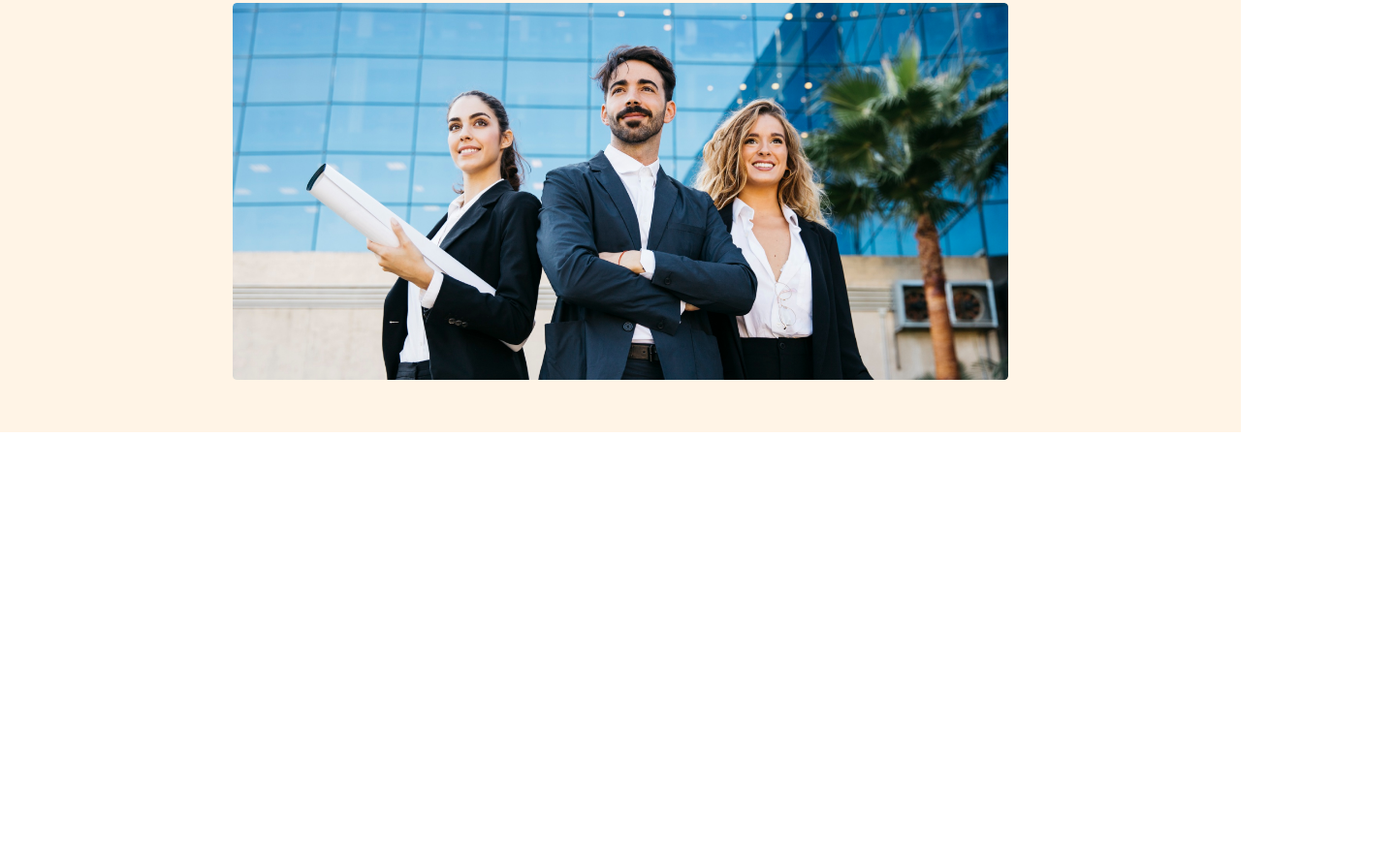
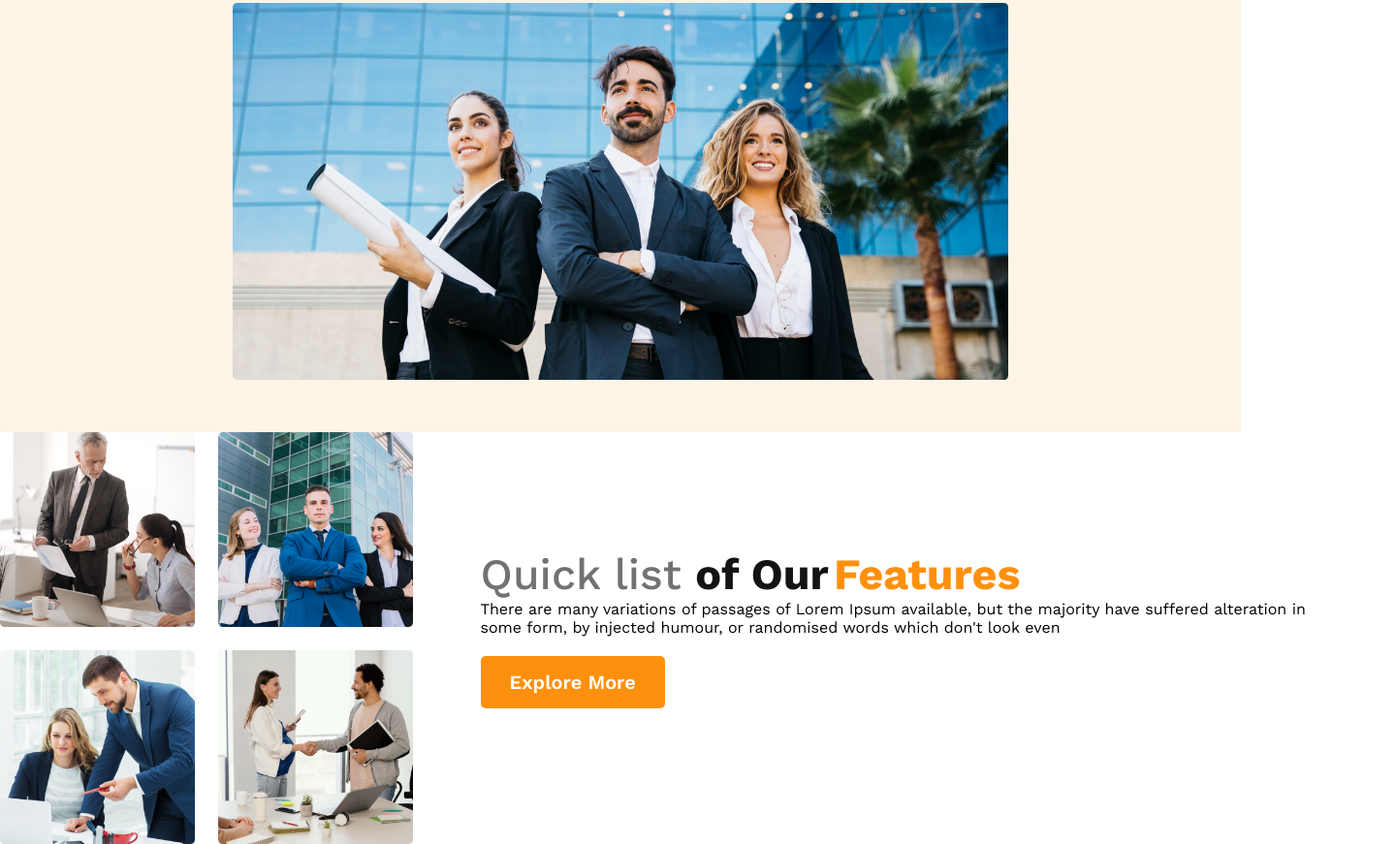
Before and after one commit to abdullahpahar/module-09-class-practice, a plain HTML site: page index.html in a window 1280 px wide. Shown: the part 615-1486 px from the top of the page at 97% size, 1440 px wide, since content can reach past the window. Before the commit the page ends 1061 px from the top, so only its background shows below. Drawn offline with nearby package versions, Linux system fonts and the light colour scheme.

Commit message:
team complite without responsive

```diff
--- a/index.html
+++ b/index.html
@@ -32,7 +32,23 @@
         </div>
         <img src="images/banner.png" alt="">
     </header>
+                            <!-- Main-section -->
     <main>
+        <section>
+            <div class="team-wrapper">
+                <div class="team-left">
+                    <img src="images/team1.png" alt="">
+                    <img src="images/team2.png" alt="">
+                    <img src="images/team3.png" alt="">
+                    <img src="images/team4.png" alt="">
+                </div>
+                <div class="team-right">
+                    <h3> <span class="chng-1 three-size ">Quick list </span> <span class="chng-2 three-size">of Our</span> <span class="chng-3 three-size">Features</span> </h3>
+                    <p>There are many variations of passages of Lorem Ipsum available, but the majority have suffered alteration in some form, by injected humour, or randomised words which don't look even</p>
+                    <button class="btn">Explore More</button>
+                </div>
+            </div>
+        </section>
 
     </main>
 
--- a/style.css
+++ b/style.css
@@ -116,3 +116,33 @@ header{
     }
 
 }
+/* main-section */
+main{
+    width: 1440px;
+    margin: 0 auto;
+}
+.team-wrapper{
+    display: flex;
+    align-items: center;}
+.team-left{
+    display: grid;
+    grid-template-columns: repeat(2,1fr);
+    gap:1.5rem;
+}
+.team-right{
+    padding:0px 70px
+}
+.three-size{
+    font-size: 2.8rem;
+    font-weight: 700;
+}
+.chng-1{
+    color: #727272;
+    font-weight: 500;
+}
+.chng-2{
+    color:#131313;
+}
+.chng-3{
+    color:#FF900E;
+}
```
